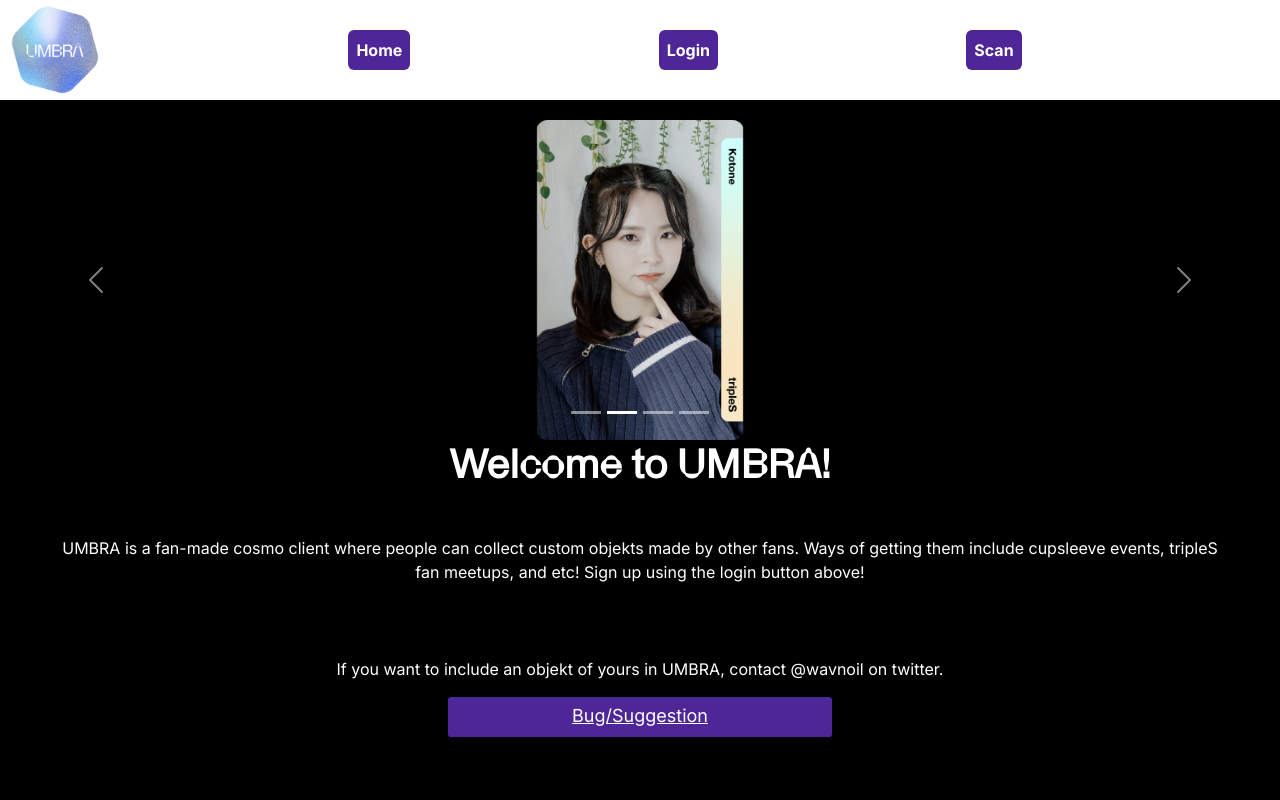
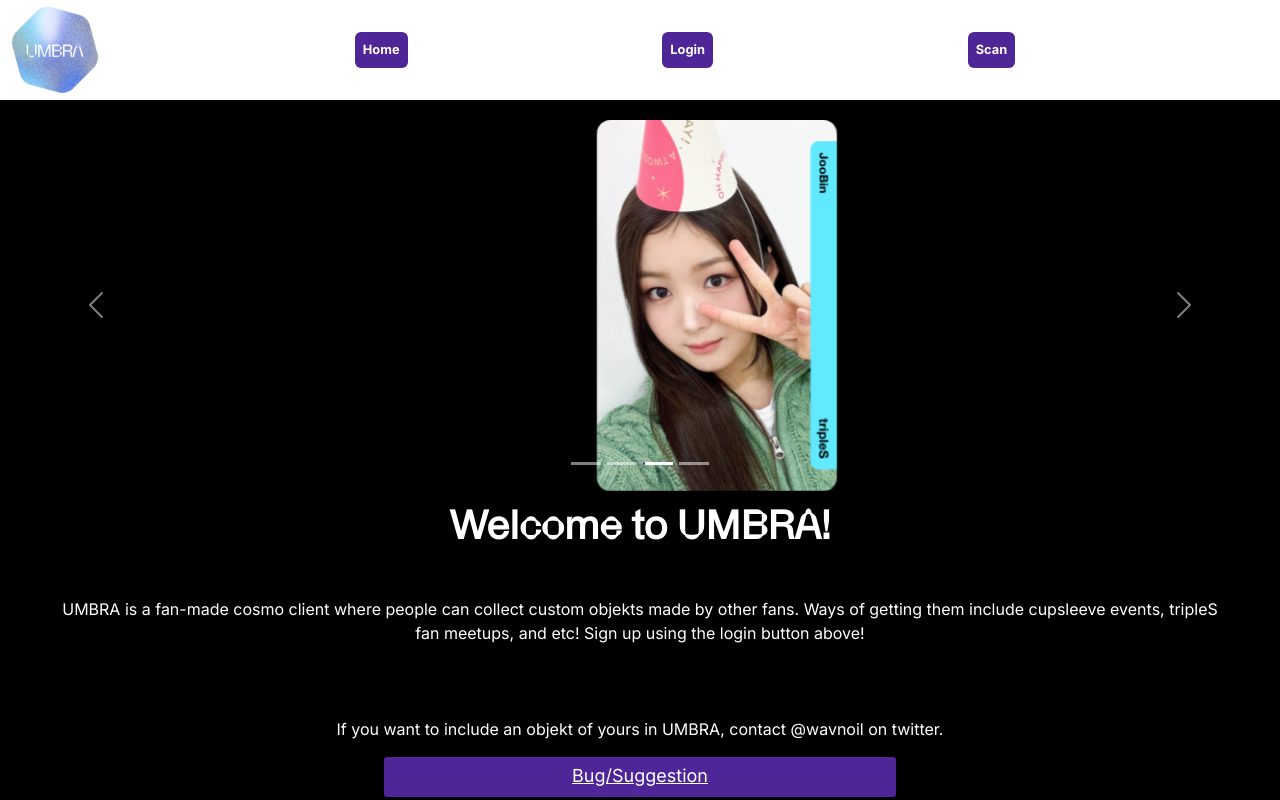
Before and after one commit to noliuniverse/Umbra, a Next.js app: page / in a window 1280 px wide. Built offline with nearby package versions, Linux system fonts and the light colour scheme.

Commit message:
Progress bar for Carousel

```diff
--- a/app/globals.css
+++ b/app/globals.css
@@ -29,6 +29,7 @@
   width:100%;
 }
 
+
 .objektDiv {
   width: 100%;
   position: relative;
@@ -59,6 +60,7 @@
   display: block;
   margin:auto;
   margin-top: 10px;
+  text-align: center;
 }
 .text1 {
   color: white;
@@ -203,6 +205,7 @@
   padding: 0.5rem;
 border-radius: 0.375rem;
 font-weight: 700;
+font-size: 80%;
 background-color: rgb(78, 38, 151);
 color: white;
 transition-property: background-color, border-color, color, fill, stroke, opacity, box-shadow, transform;
@@ -223,3 +226,23 @@
 .whitetext {
   color: white;
 }
+
+/* FOR CAROUSEL */
+.carousel-indicators [data-bs-target] {
+  position: relative;
+  width: 60px;
+  height: 6px;
+  border: none;
+  border-radius: 1px;
+}
+
+.carousel-indicators [data-bs-target] span {
+  content: "";
+  position: absolute;
+  top: 0;
+  left: 0;
+  width: 0;
+  height: 100%;
+  background: rgb(78, 38, 151);
+  border-radius: inherit;
+}
--- a/app/page.js
+++ b/app/page.js
@@ -7,15 +7,15 @@
 import styles from "@/app/Bootstrap.module.css"
 import styles2 from '../node_modules/bootstrap/dist/css/bootstrap.min.css';
 import { Noto_Kufi_Arabic } from 'next/font/google';
-import { items } from "../json/Items.json";
-import { Carousel } from "react-bootstrap";
+import itemsl from "../json/Items.json";
+import Carousel from '@/components/Carousel';
 import localFont from "next/font/local"
 
 const ParaboleDisplay = localFont({src: "../fonts/Parabole-DisplayRegular.otf"})
 const ParaboleRegular = localFont({src: "../fonts/Parabole-TextRegular.otf"})
 
 export default function Home() {
-
+  const {items} = itemsl
 
   const [data, setData] = useState('No result');
 
@@ -74,19 +74,13 @@
       </header>
       <div className='div1'>
       <div className='carousel'>
-      <Carousel activeIndex={index} onSelect={handleSelect}>
-          {bootstrap.map((item, index) => (
-            <Carousel.Item key={item.id} className={styles.itemP} interval={INTERVAL_VAL}>
-              <img src={item.imageUrl} alt="slides" />
-            </Carousel.Item>
-          ))}
-        </Carousel>
+        <Carousel interval={3000}/>
       </div>
       <h1 className='whitetext bold big' style={{color: "white"}}><span style={ParaboleDisplay.style}><span style={ParaboleRegular.style}>Wel</span>co<span style={ParaboleRegular.style}>m</span>e <span style={ParaboleRegular.style}>to</span> </span><span style={ParaboleDisplay.style}>U<span style={ParaboleRegular.style}>M</span>B<span style={ParaboleRegular.style}>R</span>A!</span></h1>
         <p className='whitetext'>UMBRA is a fan-made cosmo client where people can collect custom objekts made by other fans. Ways of getting them include cupsleeve events, tripleS fan meetups, and etc! Sign up using the login button above!</p>
         <br></br>
         <p className='whitetext'>If you want to include an objekt of yours in UMBRA, contact @wavnoil on twitter.</p>
-        <a href="https://forms.gle/rjVYADMtUKjqCqDJA" className='button2'>Bug/Suggestion</a>
+        <a href="https://forms.gle/rjVYADMtUKjqCqDJA" style={{width:"40%", minWidth: "170px"}} className='button2'><u>Bug/Suggestion</u></a>
         </div>
       </main>
       )}
@@ -102,19 +96,13 @@
       </header>
         <div className='div1' style={{width: "100%"}}>
         <div className='carousel'>
-      <Carousel activeIndex={index} onSelect={handleSelect}>
-          {bootstrap.map((item) => (
-            <Carousel.Item key={item.id} className={styles.itemP} interval={INTERVAL_VAL}>
-              <img src={item.imageUrl} alt="slides" />
-            </Carousel.Item>
-          ))}
-        </Carousel>
-      </div>
+        <Carousel interval={3000}/>
+        </div>
         <h1 className='whitetext bold big' style={{color: "white"}}><span style={ParaboleDisplay.style}><span style={ParaboleRegular.style}>Wel</span>co<span style={ParaboleRegular.style}>m</span>e <span style={ParaboleRegular.style}>to</span> </span><span style={ParaboleDisplay.style}>U<span style={ParaboleRegular.style}>M</span>B<span style={ParaboleRegular.style}>R</span>A!</span></h1>
         <p className='whitetext' style={{padding: "10px", margin: "3%"}}>UMBRA is a fan-made cosmo client where people can collect custom objekts made by other fans. Ways of getting them include cupsleeve events, tripleS fan meetups, and etc! Sign up using the login button above!</p>
         <br></br>
         <p className='whitetext'>If you want to include an objekt of yours in UMBRA, contact @wavnoil on twitter.</p>
-        <a href="https://forms.gle/rjVYADMtUKjqCqDJA" className='button2'>Bug/Suggestion</a>
+        <a href="https://forms.gle/rjVYADMtUKjqCqDJA" style={{width:"40%", minWidth: "170px"}} className='button2'><u>Bug/Suggestion</u></a>
         </div>
     </main>
   )
--- /dev/null
+++ b/components/Carousel.js
@@ -0,0 +1,107 @@
+import '../node_modules/bootstrap/dist/css/bootstrap.min.css';
+import styles from "@/app/globals.css"
+
+import { useEffect, useState, useRef } from "react"
+import { useRouter} from "next/navigation";
+import { supabase } from '@/utils/supabaseClient'
+
+import { useInView } from "react-intersection-observer";
+import { useCallback } from "react";
+
+import bootstrap from '../node_modules/bootstrap/dist/js/bootstrap.min.js';
+
+import localFont from "next/font/local"
+
+const dotMat = localFont({src: "../fonts/dotmat.ttf"})
+const helveticaNeueBold = localFont({src: "../fonts/helvetica-neue-bold.ttf"})
+const halavrBreitRg = localFont({src: "../fonts/HalvarBreit-Rg copy 2.ttf"})
+
+//{ children },
+export default function Carousel  ({interval}) {
+    const loadSlide = () => {
+
+        const myCarousel = document.getElementById("carouselExampleIndicators");
+    const carouselIndicators = myCarousel.querySelectorAll(
+      ".carousel-indicators button span"
+    );
+    let intervalID;
+
+    const carousel = new bootstrap.Carousel(myCarousel);
+    carousel.next();
+
+
+    window.addEventListener("load", function () {
+      fillCarouselIndicator(0);
+    });
+
+    myCarousel.addEventListener("slide.bs.carousel", function (e) {
+      let index = e.to;
+      fillCarouselIndicator(++index);
+    });
+
+    function fillCarouselIndicator(index) {
+      let i = 0;
+      for (const carouselIndicator of carouselIndicators) {
+        carouselIndicator.style.width = 0;
+      }
+      clearInterval(intervalID);
+      carousel.pause();
+
+      intervalID = setInterval(function () {
+        i++;
+
+        myCarousel.querySelector(".carousel-indicators .active span").style.width =
+          i + "%";
+
+        if (i >= 100) {
+          // i = 0; -> just in case
+          carousel.next();
+        }
+      }, 50);
+    }
+    }
+
+    return <div style={{marginBottom: "10px"}} onLoad={() => {loadSlide()}}>
+        <div id="carouselExampleIndicators" className="carousel slide" data-bs-ride="carousel" data-bs-pause="true">
+  <div className="carousel-indicators" style={{marginTop: "10%"}}>
+    <button type="button" data-bs-target="#carouselExampleIndicators" data-bs-slide-to="0" className="active" aria-current="true" aria-label="Slide 1">
+      <span></span>
+    </button>
+    <button type="button" data-bs-target="#carouselExampleIndicators" data-bs-slide-to="1" aria-label="Slide 2">
+      <span></span>
+    </button>
+    <button type="button" data-bs-target="#carouselExampleIndicators" data-bs-slide-to="2" aria-label="Slide 3">
+      <span></span>
+    </button>
+    <button type="button" data-bs-target="#carouselExampleIndicators" data-bs-slide-to="3" aria-label="Slide 4">
+      <span></span>
+    </button>
+  </div>
+  <div className="carousel-inner">
+    <div className="carousel-item active">
+      <img src="YuBin110S.png" style={{width:"40%", maxWidth: "240px", margin: "auto"}} alt="YuBin 110S"/>
+    </div>
+    <div className="carousel-item">
+      <img src="Kotone106SC.png" style={{width:"40%", maxWidth: "240px", margin: "auto"}} alt="Kotone 106S"/>
+    </div>
+    <div className="carousel-item">
+      <img src="JooBin102S.png" style={{width:"40%", maxWidth: "240px", margin: "auto"}} alt="JooBin 102S"/>
+    </div>
+    <div className="carousel-item">
+      <img src="YooYeon106S.png" style={{width:"40%", maxWidth: "240px", margin: "auto"}} alt="YooYeon 106S"/>
+    </div>
+  </div>
+  <button className="carousel-control-prev" type="button" data-bs-target="#carouselExampleIndicators" data-bs-slide="prev">
+    <span className="carousel-control-prev-icon" aria-hidden="true"></span>
+    <span className="visually-hidden">Previous</span>
+  </button>
+  <button className="carousel-control-next" type="button" data-bs-target="#carouselExampleIndicators" data-bs-slide="next">
+    <span className="carousel-control-next-icon" aria-hidden="true"></span>
+    <span className="visually-hidden">Next</span>
+  </button>
+</div>
+    </div>
+
+
+
+}
```
Also changed, not shown: public/JooBin102S.png, public/YuBin110S.png.
